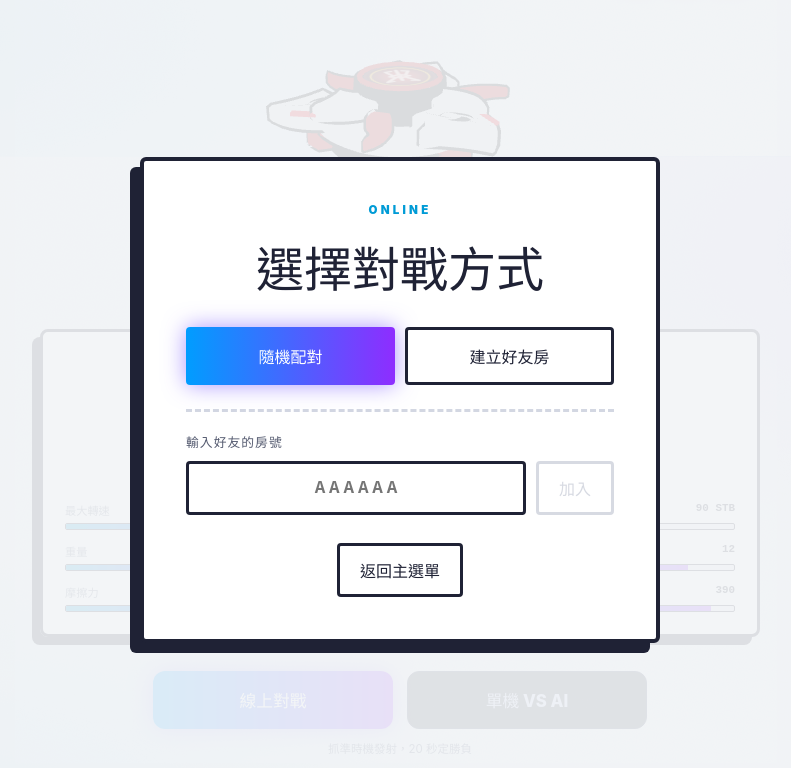
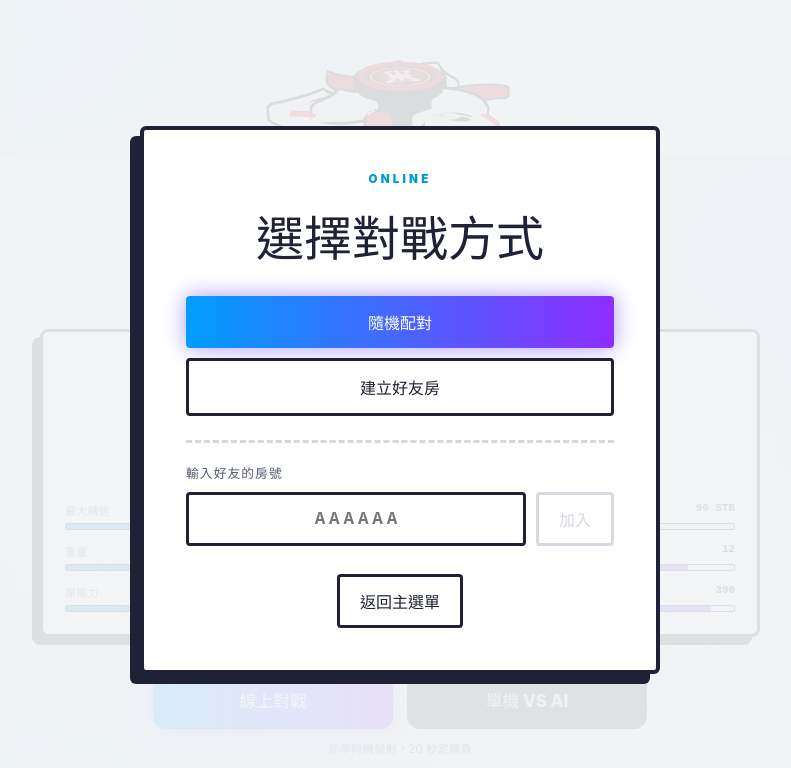
Before and after one commit to Lockingdong/cyberblade3d, a React (Vite) app in the folder apps/web/: page / in a window 1280 px wide. Both pictures are taken after a click on the button "線上對戰". Shown: the part 644-1412 px from the top of the page, without its empty margins (240-1031 px from the left). Built offline with nearby package versions, Linux system fonts and the light colour scheme.

Commit message:
fix(ui): close online lobby on return to menu and set lobby mode buttons full width

```diff
--- a/apps/web/src/App.tsx
+++ b/apps/web/src/App.tsx
@@ -738,6 +738,7 @@ export function App() {
 
   function returnToMenu(): void {
     synth.click();
+    setLobbyOpen(false);
     if (modeRef.current === "online") {
       const current = coordinator.state;
       if (current.phase === "battle" || current.phase === "ending")
--- a/apps/web/src/styles.css
+++ b/apps/web/src/styles.css
@@ -778,14 +778,13 @@ button:disabled {
 
 .lobby-modes {
   display: flex;
+  flex-direction: column;
   margin-top: 26px;
   gap: 10px;
-  justify-content: center;
-  flex-wrap: wrap;
 }
 
 .lobby-modes button {
-  flex: 1 1 160px;
+  width: 100%;
   padding: 14px 18px;
   border: 3px solid #1f2235;
   border-radius: 4px;
```
Also changed, not shown: 1 other file (tests, documents, lock files or other folders).
